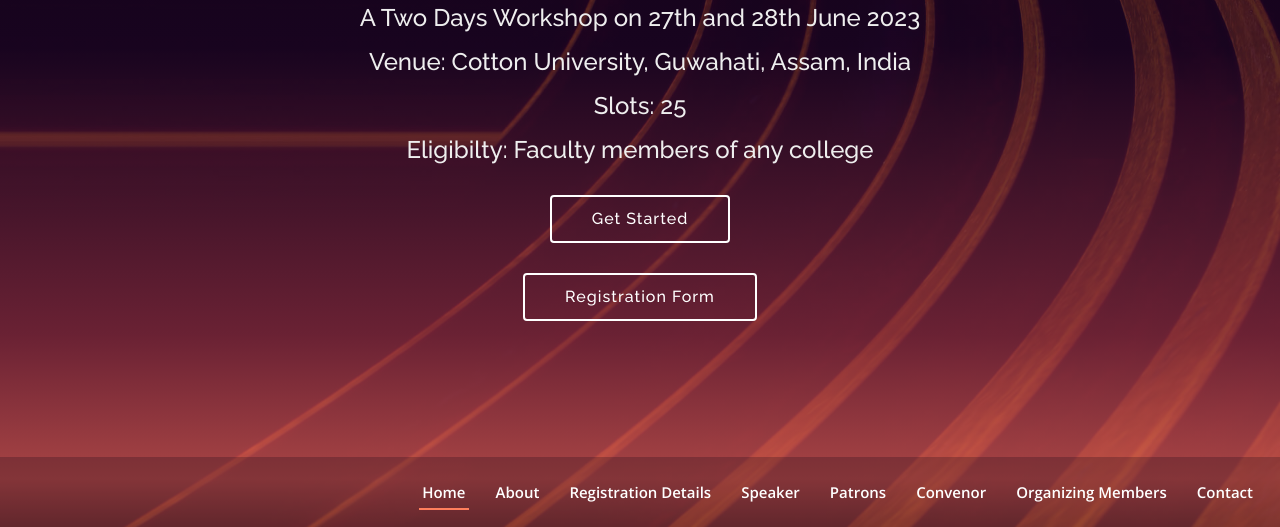
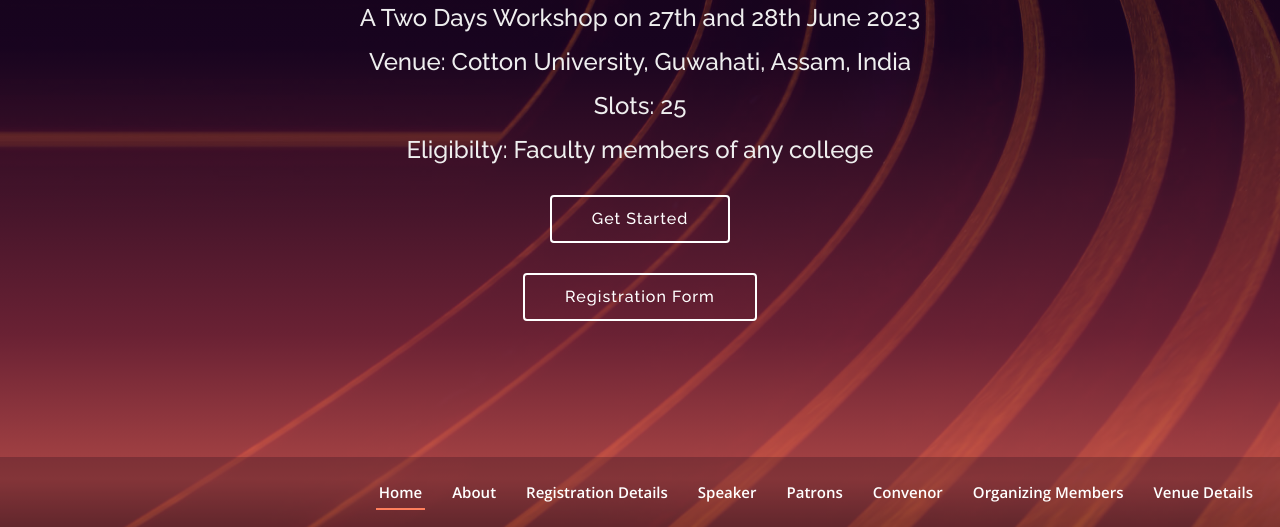
Before and after one commit to csitcotton/serb, a plain HTML site: page index.html in a window 1280 px wide. Shown: the part 273-800 px from the top of the page. Drawn offline with nearby package versions, Linux system fonts and the light colour scheme.

Commit message:
Update index.html

```diff
--- a/index.html
+++ b/index.html
@@ -69,7 +69,7 @@
           <li><a class="nav-link scrollto" href="#pat">Patrons</a></li>
           <li><a class="nav-link scrollto " href="#con">Convenor</a></li>
           <li><a class="nav-link scrollto" href="#org">Organizing Members</a></li>
-          <li><a class="nav-link scrollto" href="#contact">Contact</a></li>
+          <li><a class="nav-link scrollto" href="#contact">Venue Details</a></li>
 
 
     </div>
```
